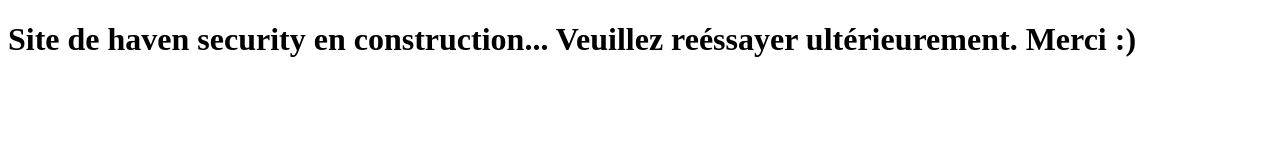
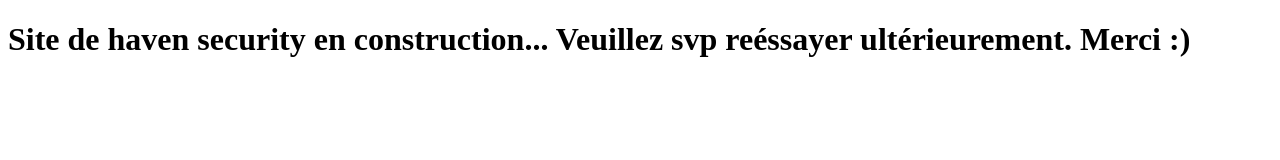
Before and after one commit to havensecurity/havensecurity, a plain HTML site: page index.html in a window 1280 px wide. Drawn offline with Linux system fonts and the light colour scheme.

Commit message:
little update

```diff
--- a/index.html
+++ b/index.html
@@ -9,7 +9,7 @@
   </head>
   <body>
     <main>
-        <h1>Site de haven security en construction... Veuillez reéssayer ultérieurement. Merci :)</h1>
+        <h1>Site de haven security en construction... Veuillez svp reéssayer ultérieurement. Merci :)</h1>
     </main>
   </body>
 </html>
```
